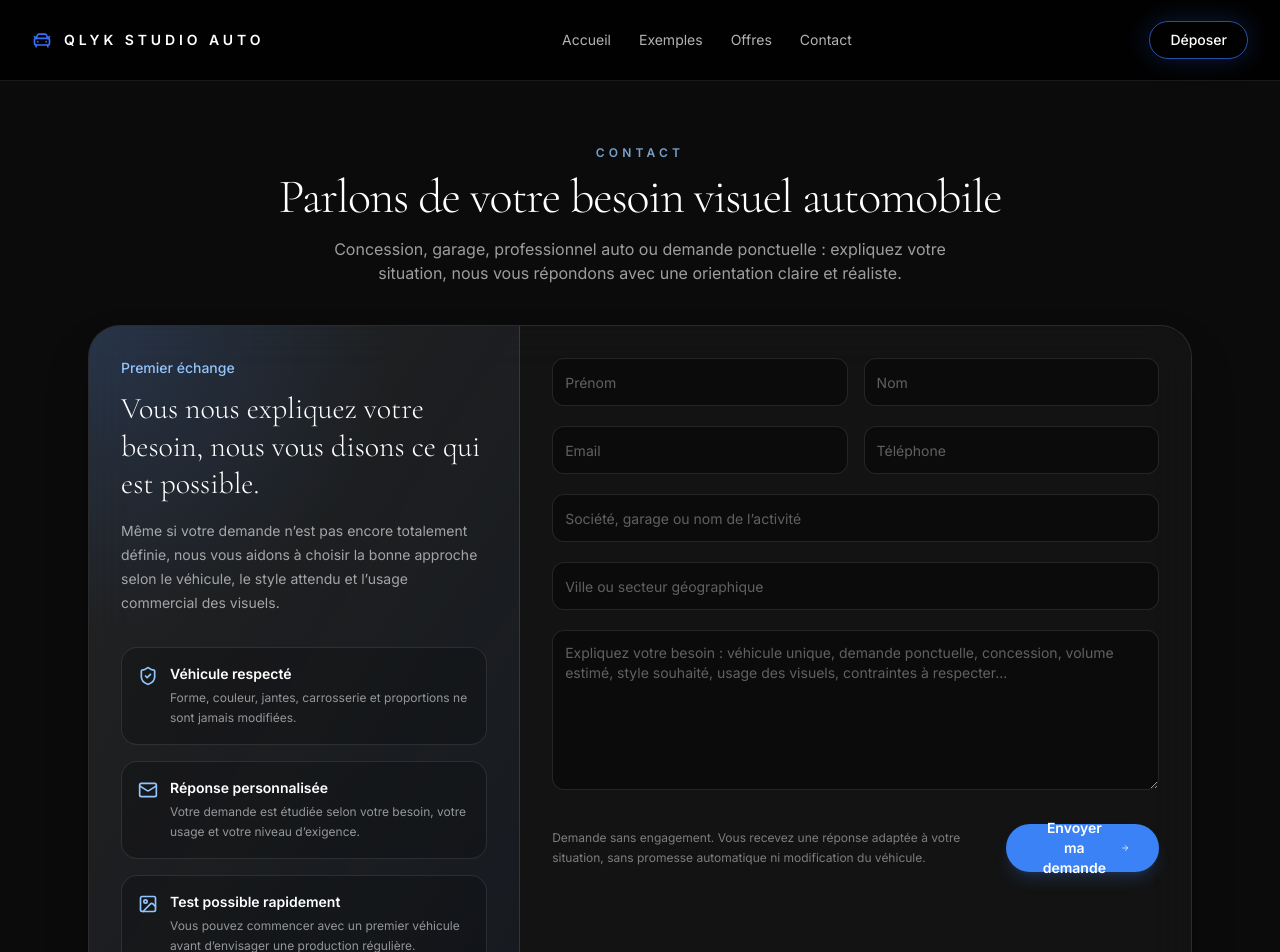
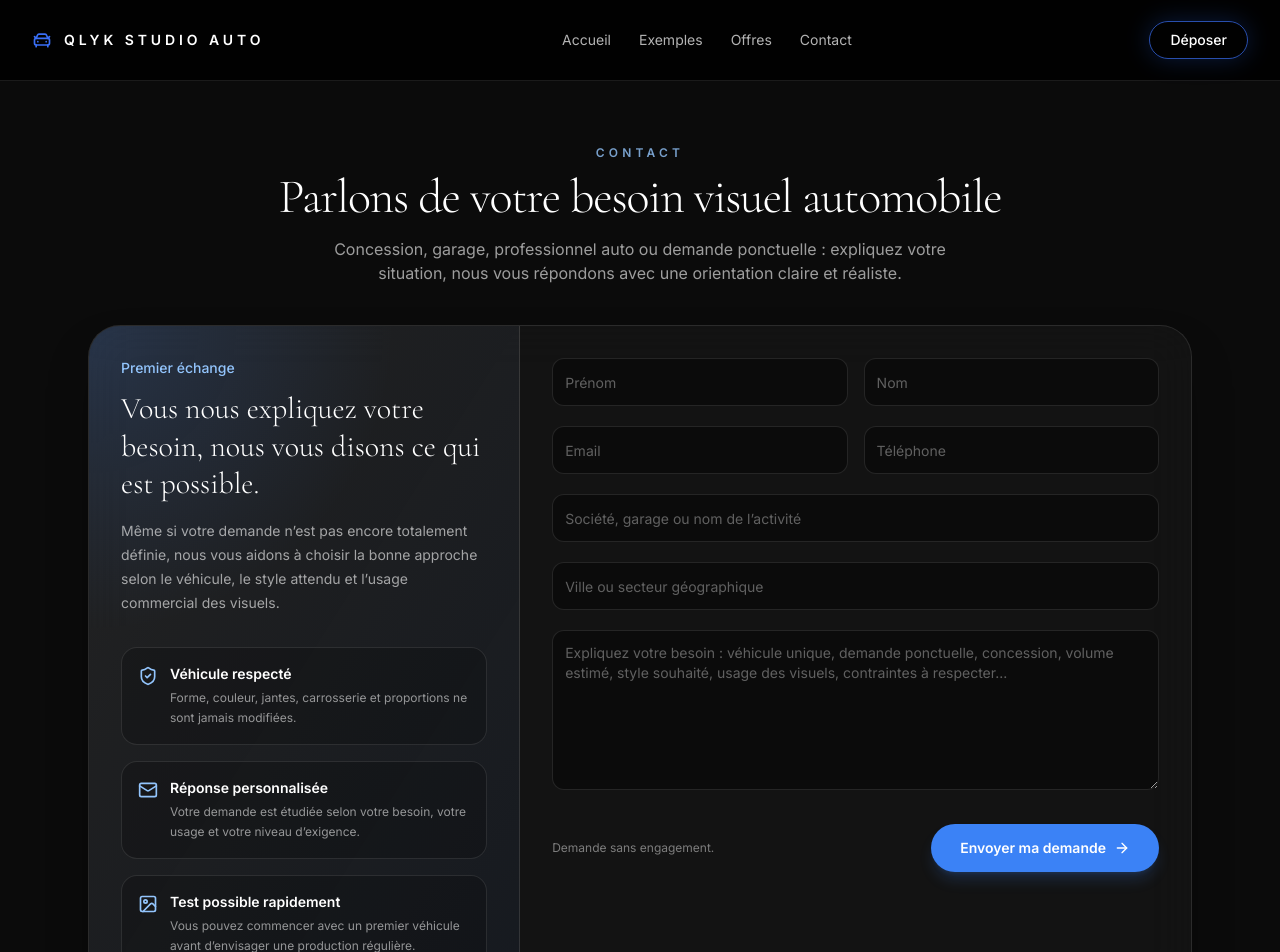
Before and after one commit to arnaudcrestey/qlyk-studio-auto, a Next.js app: page /contact in a window 1280 px wide. Shown: the top 952 px of the page. Built offline with nearby package versions, Linux system fonts and the light colour scheme.

Commit message:
Update contact-form.tsx

```diff
--- a/components/contact-form.tsx
+++ b/components/contact-form.tsx
@@ -195,8 +195,7 @@ export function ContactForm() {
 
           <div className="flex flex-col gap-4 pt-2 sm:flex-row sm:items-center sm:justify-between">
             <p className="max-w-md text-xs leading-5 text-white/45">
-              Demande sans engagement. Vous recevez une réponse adaptée à votre situation,
-              sans promesse automatique ni modification du véhicule.
+              Demande sans engagement.
             </p>
 
             <Button
```
